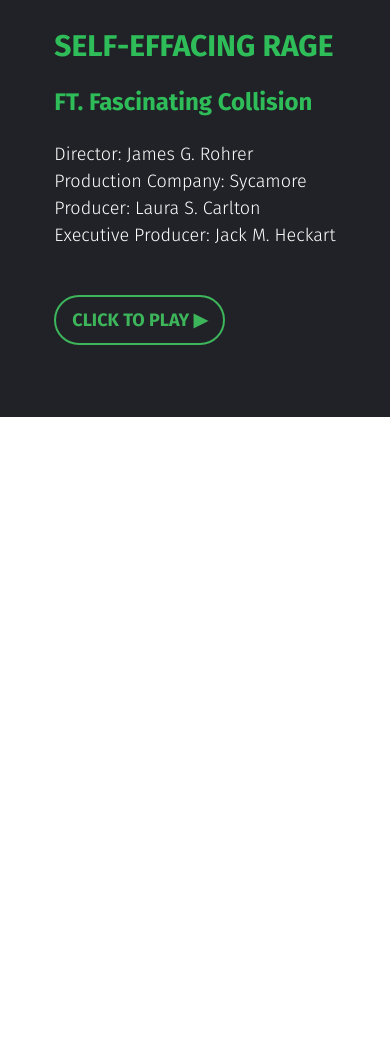
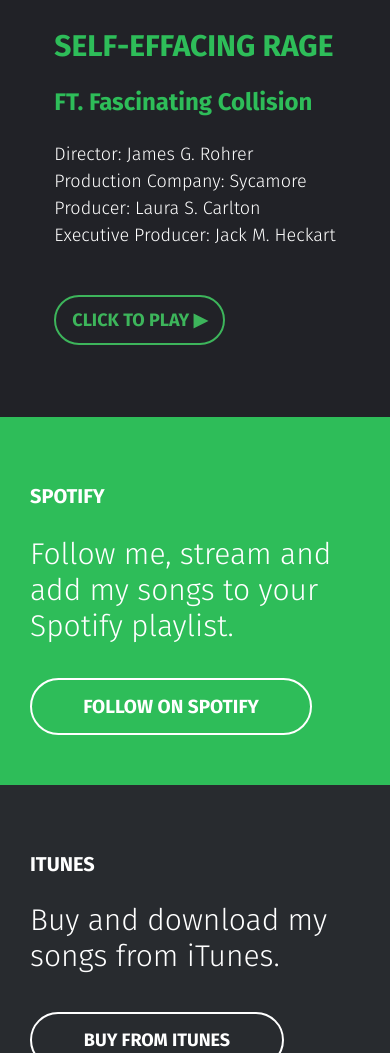
Before and after one commit to SailorVladimir/Amazing, a plain HTML site: page index.html in a window 390 px wide. Shown: the part 2536-3589 px from the top of the page. Before the commit the page ends 2953 px from the top, so only its background shows below. Drawn offline with Linux system fonts and the light colour scheme.

Commit message:
fifth second

```diff
--- a/assets/styles/main.css
+++ b/assets/styles/main.css
@@ -152,6 +152,7 @@ a {
     text-decoration: none;
     user-select: none;
     text-transform: uppercase;
+    text-align: center;
     border-radius: 30px;
 }
 
@@ -193,7 +194,7 @@ a {
     align-items: center;
 }
 
-.rage--content{
+.rage--content {
     margin-left: 40px;
 }
 
@@ -220,6 +221,68 @@ a {
     border: #3db55b solid 2px;
     padding: 12px 16px;
     letter-spacing: 0px;
+}
+
+.section--music {
+    display: flex;
+    justify-content: space-between;
+    color: #fff;
+}
+
+.spotify {
+    display: flex;
+    justify-content: flex-end;
+    background-color: #2ebd59;
+    width: 50%;
+}
+
+.spotify--content {
+    display: flex;
+    flex-direction: column;
+    max-width: 500px;
+    margin-right: 88px;
+    margin-top: 112px;
+    margin-bottom: 146px;
+    margin-left: 60px;
+}
+
+.spotify--content p {
+    margin-top: 12px;
+    margin-bottom: 34px;
+}
+
+.spotify a {
+    color: #fff;
+    border: #fff solid 2px;
+    padding: 15px 24px;
+    letter-spacing: 3.5px;
+    max-width: 230px;
+}
+
+.itunes {
+    background-color: #282b2f;
+    width: 50%;
+}
+
+.itunes--content {
+    display: flex;
+    flex-direction: column;
+    max-width: 460px;
+    margin-top: 113px;
+    margin-left: 60px;
+}
+
+.itunes--content p {
+    margin-top: 10px;
+    margin-bottom: 38px;
+}
+
+.itunes--content a {
+    color: #fff;
+    border: #fff solid 2px;
+    padding: 15px 25px;
+    letter-spacing: 3.5px;
+    max-width: 200px;
 }
 
 
@@ -263,7 +326,7 @@ a {
         margin-top: 50px;
     }
 
-    h2{
+    h2 {
         font-size: 20px;
     }
 
@@ -276,26 +339,39 @@ a {
         margin-bottom: 31px;
     }
 
-    .bg-black{
+    .bg-black {
         width: 0;
     }
 
-    .rage{
+    .rage {
         left: 0;
         width: 50%;
         justify-content: center;
     }
 
-    .rage h2{
+    .rage h2 {
         font-size: 30px;
     }
 
-    .rage h3{
+    .rage h3 {
         font-size: 24px;
     }
 
-    .rage p{
+    .rage p {
         font-size: 18px;
+    }
+
+    .spotify--content {
+        margin-right: 30px;
+        margin-left: 30px;
+        margin-top: 80px;
+        margin-bottom: 100px;
+    }
+
+    .itunes--content {
+        margin-top: 97px;
+        margin-left: 30px;
+        margin-right: 30px;
     }
 
 
@@ -325,24 +401,53 @@ a {
     .grid {
         display: grid;
         grid-template-areas: "cableway man"
-                             "ski-boot mountain"
-                             "bg--text skiing";
+            "ski-boot mountain"
+            "bg--text skiing";
         grid-template-columns: 50% 50%;
         grid-template-rows: auto auto;
     }
 
-    .bg--text a{
+    .bg--text a {
         font-size: 13px;
     }
 
-    .rage{
+    .rage {
         width: 100%;
     }
 
-    .night-club{
+    .night-club {
         background-image: url(none);
         height: 500px;
     }
+
+    .spotify--content {
+        margin-top: 50px;
+        margin-bottom: 50px;
+    }
+
+    .spotify--content p {
+        font-size: 30px;
+    }
+
+    .spotify--content a {
+        letter-spacing: 0;
+        font-size: 19px;
+    }
+
+    .itunes--content {
+        margin-top: 50px;
+    }
+
+    .itunes--content p {
+        font-size: 30px;
+    }
+
+    .itunes--content a {
+        letter-spacing: 0;
+        text-align: center;
+    }
+
+
 }
 
 @media (max-width: 576px) {
@@ -383,18 +488,34 @@ a {
     .grid {
         display: grid;
         grid-template-areas: "cableway man"
-                             "ski-boot mountain"
-                             "bg--text bg--text "
-                             "skiing skiing";
+            "ski-boot mountain"
+            "bg--text bg--text "
+            "skiing skiing";
         grid-template-columns: 50% 50%;
         grid-template-rows: auto auto;
     }
 
-    .instagram{
+    .instagram {
         margin-bottom: 30px;
     }
 
-    .skiing{
+    .skiing {
         width: 100%;
     }
+
+    .section--music{
+        flex-direction: column;
+    }
+
+    .spotify{
+        width: 100%;
+    }
+
+    .itunes{
+        width: 100%;
+    }
+
+    .itunes--content{
+        margin-bottom: 50px;
+    }
 }
--- a/index.html
+++ b/index.html
@@ -75,6 +75,23 @@
         </div>
     </section>
 
+    <section class="section section--music">
+        <div class="spotify">
+            <div class="spotify--content">
+                <h2>spotify</h2>
+                <p>Follow me, stream and add my songs to your Spotify playlist.</p>
+                <a href="https://www.spotify.com">follow on spotify</a>
+            </div>
+        </div>
+        <div class="itunes">
+            <div class="itunes--content">
+                <h2>itunes</h2>
+                <p>Buy and download my songs from iTunes.</p>
+                <a href="https://www.apple.com/ru/itunes/music/">buy from itunes</a>
+            </div>
+        </div>
+    </section>
+
 
 
 
```
